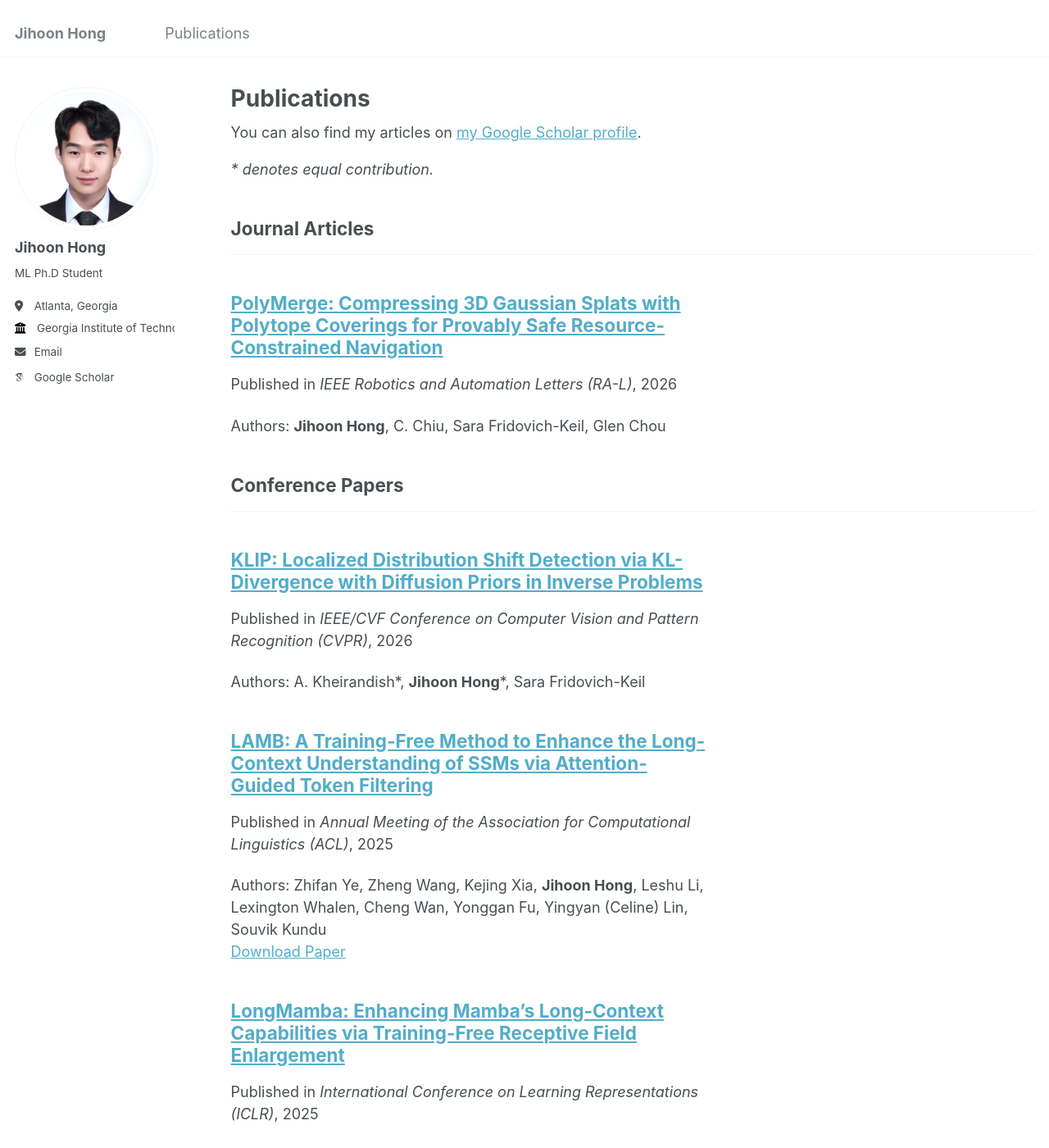
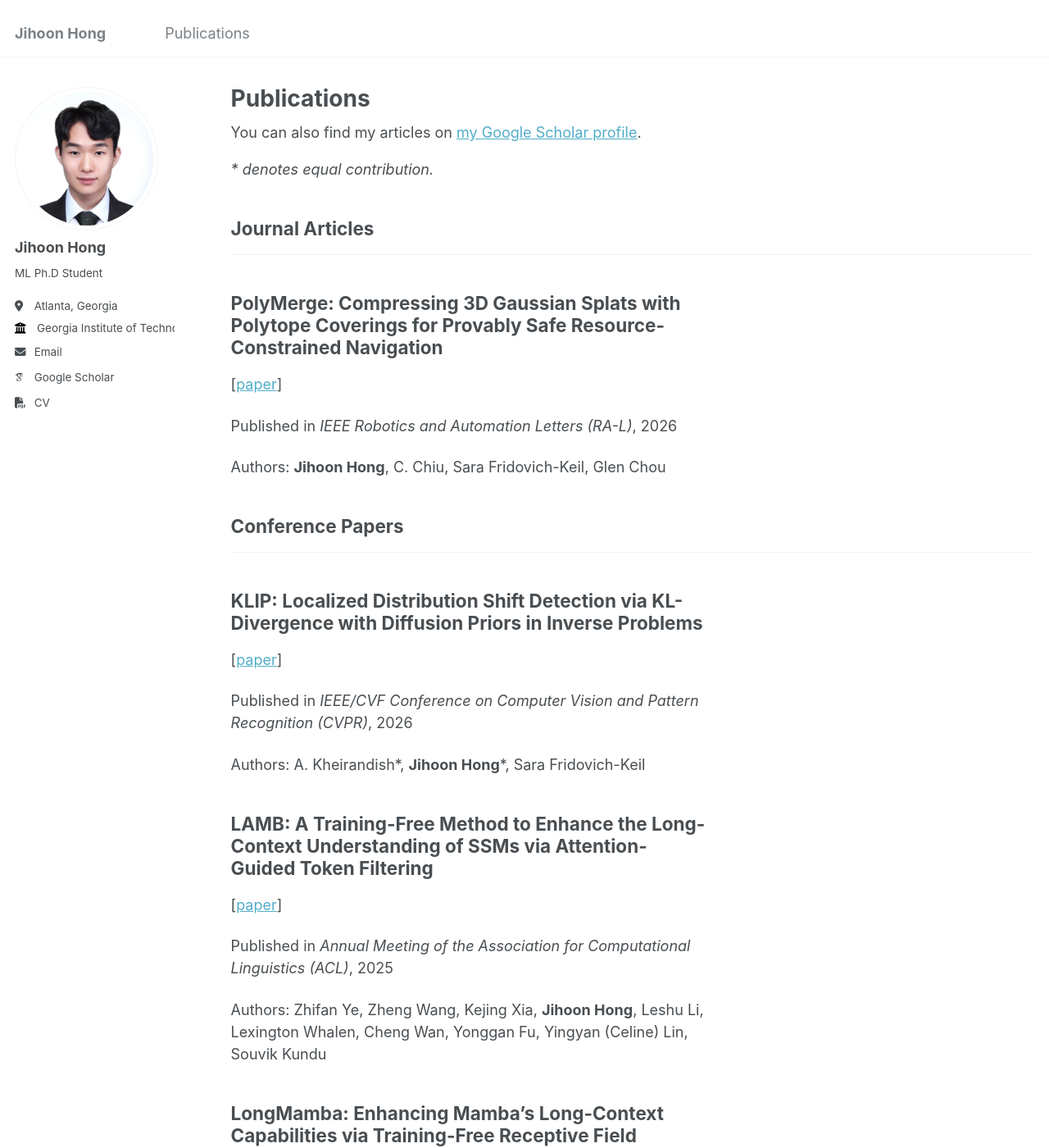
Before and after one commit to athlon76/athlon76.github.io, a Jekyll site: the page built from _pages/publications.html, in a window 1280 px wide and 1400 px high. Shown: the whole window at 82% size. Built offline with Jekyll 4.4.1, drawn with Linux system fonts in a browser that asks for light colours; some web fonts are replaced; some of the changed text lies outside the part shown.

Commit message:
Update website

```diff
--- a/_config.yml
+++ b/_config.yml
@@ -33,6 +33,7 @@ author:
   # Academic websites
   # arxiv            : # URL - Update with the correct link to your profile
   googlescholar    : "https://scholar.google.com/citations?user=MXyixOIAAAAJ&hl=en"
+  cv               : "/files/CV_Jihoon_Hong_05_31_2026.pdf"
   # impactstory      : # URL
   # orcid            : "http://orcid.org/yourorcidurl"
   # semantic         : # URL
--- a/_includes/archive-single.html
+++ b/_includes/archive-single.html
@@ -27,12 +27,18 @@
     {% endif %}
 
     <h2 class="archive__item-title" itemprop="headline">
-      {% if post.link %}
+      {% if post.collection == 'publications' %}
+        {{ title }}
+      {% elsif post.link %}
         <a href="{{ post.link }}">{{ title }}</a> <a href="{{ base_path }}{{ post.url }}" rel="permalink"><i class="fa fa-link" aria-hidden="true" title="permalink"></i><span class="sr-only">Permalink</span></a>
       {% else %}
         <a href="{{ base_path }}{{ post.url }}" rel="permalink">{{ title }}</a>
       {% endif %}
     </h2>
+
+    {% if post.collection == 'publications' %}
+      <p class="archive__item-paper">[<a href="{{ post.paperurl }}">paper</a>]</p>
+    {% endif %}
 
     {% if post.read_time %}
       <p class="page__meta"><i class="fa fa-clock-o" aria-hidden="true"></i> {% include read-time.html %}</p>
@@ -57,7 +63,7 @@
     {% endif %}
 
     {% if post.authors %}
-      <p>Authors: {{ post.authors }}{% if post.paperurl %}<br /><a href="{{ post.paperurl }}">Download Paper</a>{% endif %}</p>
+      <p>Authors: {{ post.authors }}</p>
     {% endif %}
 
 <!--     {% if post.citation and post.paperurl and post.slidesurl %}
--- a/_includes/author-profile.html
+++ b/_includes/author-profile.html
@@ -43,6 +43,9 @@
       {% endif %}
       {% if author.googlescholar %}
         <li><a href="{{ author.googlescholar }}"><i class="ai ai-google-scholar icon-pad-right"></i>Google Scholar</a></li>
+      {% endif %}
+      {% if author.cv %}
+        <li><a href="{{ author.cv }}"><i class="fas fa-fw fa-file-pdf icon-pad-right" aria-hidden="true"></i>CV</a></li>
       {% endif %}
       {% if author.semantic %}
         <li><a href="{{ author.semantic }}"><i class="ai ai-semantic-scholar ai-fw icon-pad-right"></i>Semantic Scholar</a></li>
--- a/_sass/_page.scss
+++ b/_sass/_page.scss
@@ -12,7 +12,7 @@
   animation-delay: 0.35s;
 
   @include breakpoint($x-large) {
-    max-width: $x-large;
+    max-width: 1300px;
   }
 }
 
--- a/_sass/_variables.scss
+++ b/_sass/_variables.scss
@@ -143,7 +143,7 @@ $susy: (
   math: fluid,
   output: float,
   gutter-position: after,
-  container: $large,
+  container: 1300px,
   global-box-sizing: border-box,
   // debug: (
   //   image: show,
```
Also changed, not shown: _pages/about.md (+1 -5 lines).
